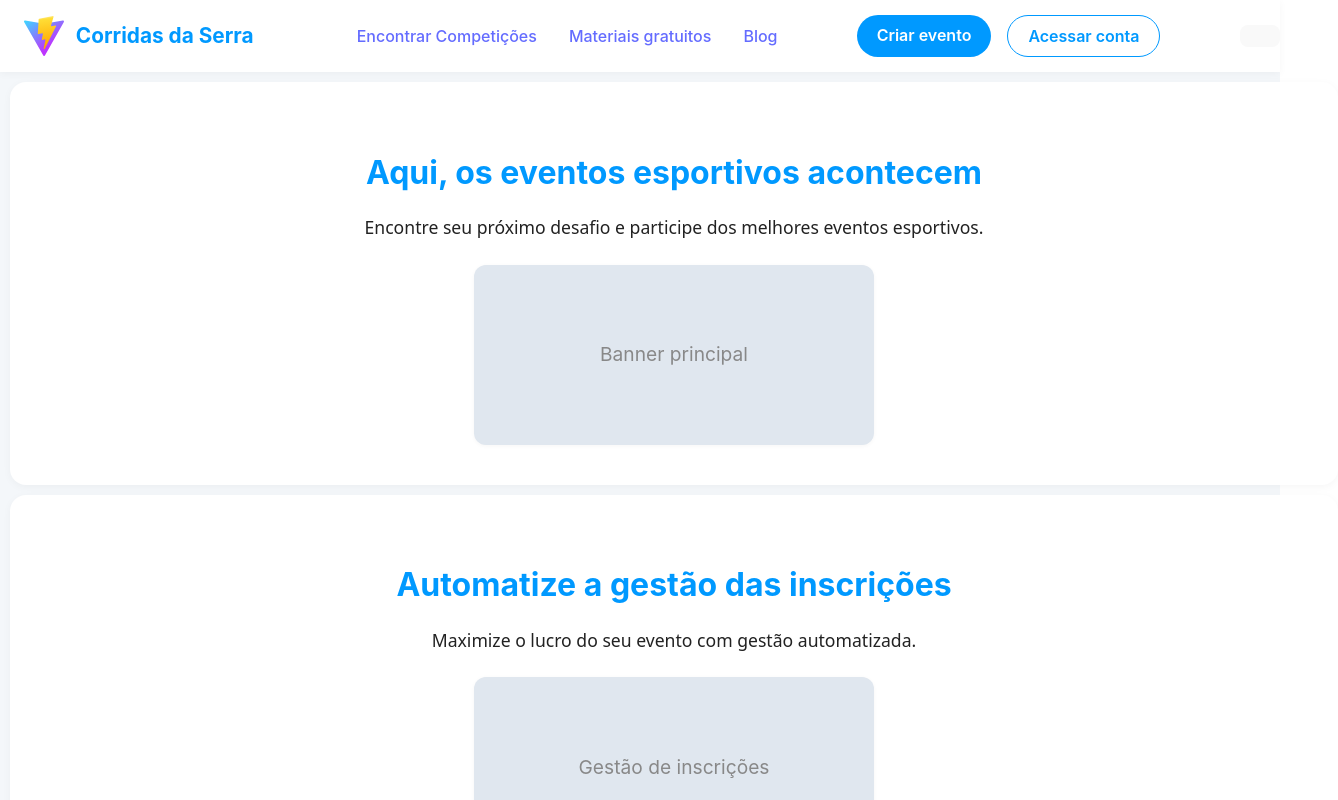
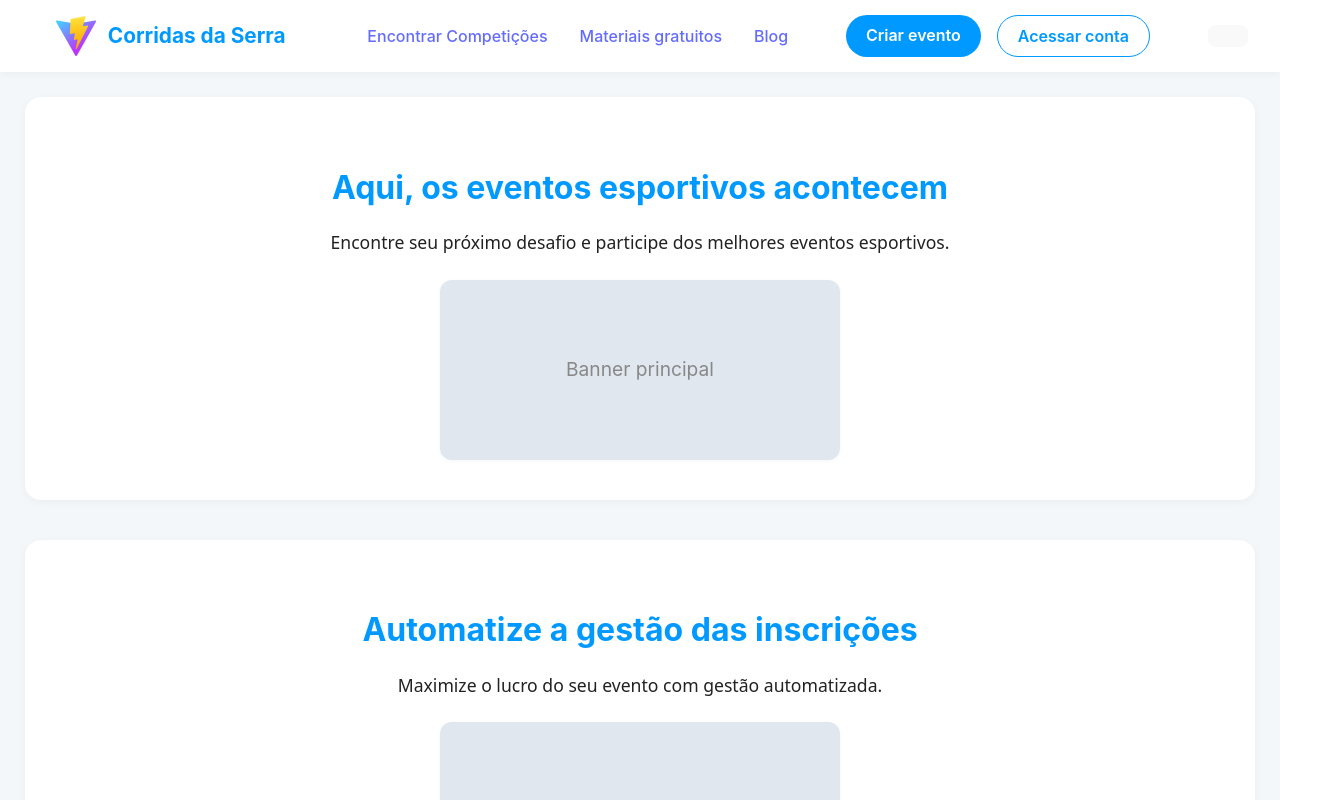
Before and after one commit to fabio1974/mvt-fe, a React (Vite) app: page / in a window 1280 px wide. Shown: the top 800 px of the page, 1338 px wide, since content can reach past the window. Built offline with nearby package versions, Linux system fonts and the light colour scheme.

Commit message:
CSS layout

```diff
--- a/src/components/Header/Header.css
+++ b/src/components/Header/Header.css
@@ -12,8 +12,8 @@
   align-items: center;
   justify-content: space-between;
   height: 72px;
-  max-width: 100vw;
   margin: 0 auto;
+  padding: 0 32px;
 }
 
 .logo img {
--- a/src/components/Home/Home.css
+++ b/src/components/Home/Home.css
@@ -11,9 +11,7 @@
   border-radius: 16px;
   box-shadow: 0 2px 8px rgba(0,0,0,0.04);
   padding: 40px 24px;
-  width: 100vw;
-  max-width: 100vw;
-  margin: 0;
+  margin: 15px;
   text-align: center;
 }
 
--- a/src/index.css
+++ b/src/index.css
@@ -29,7 +29,6 @@ body {
   min-width: 100vw;
   min-height: 100vh;
   padding: 0;
-
 }
 
 h1 {
```
